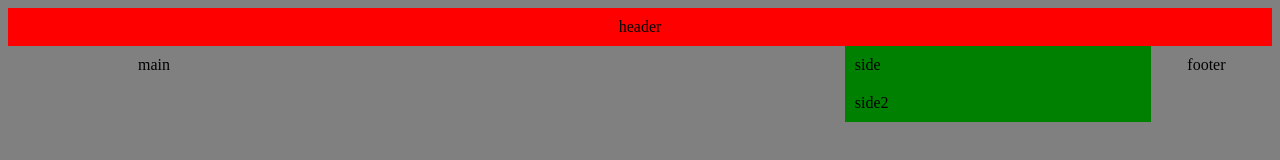
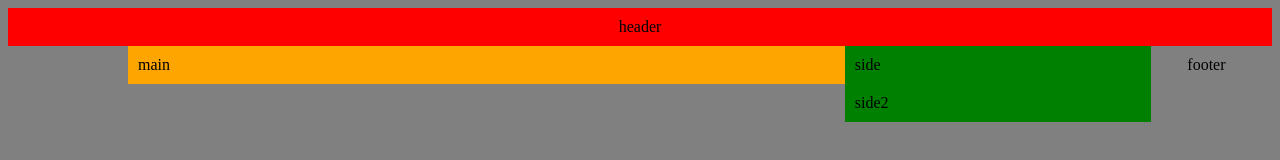
Before and after one commit to g1727010/web2-6, a plain HTML site: page index.html in a window 1280 px wide. Drawn offline with Linux system fonts and the light colour scheme; a web font is replaced by a local one.

Commit message:
Update default.css

```diff
--- a/css/default.css
+++ b/css/default.css
@@ -17,7 +17,7 @@ header{
 
 section{
   padding: 10px;
-  ackground-color: orange;
+  background-color: orange;
 }
 
 aside{
```
